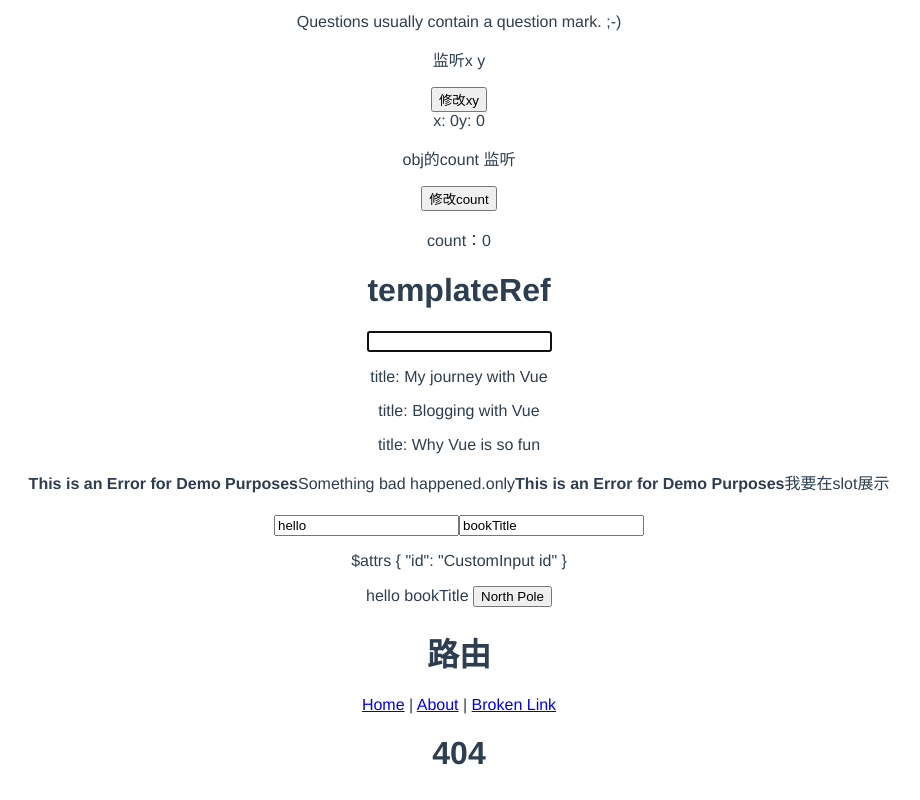
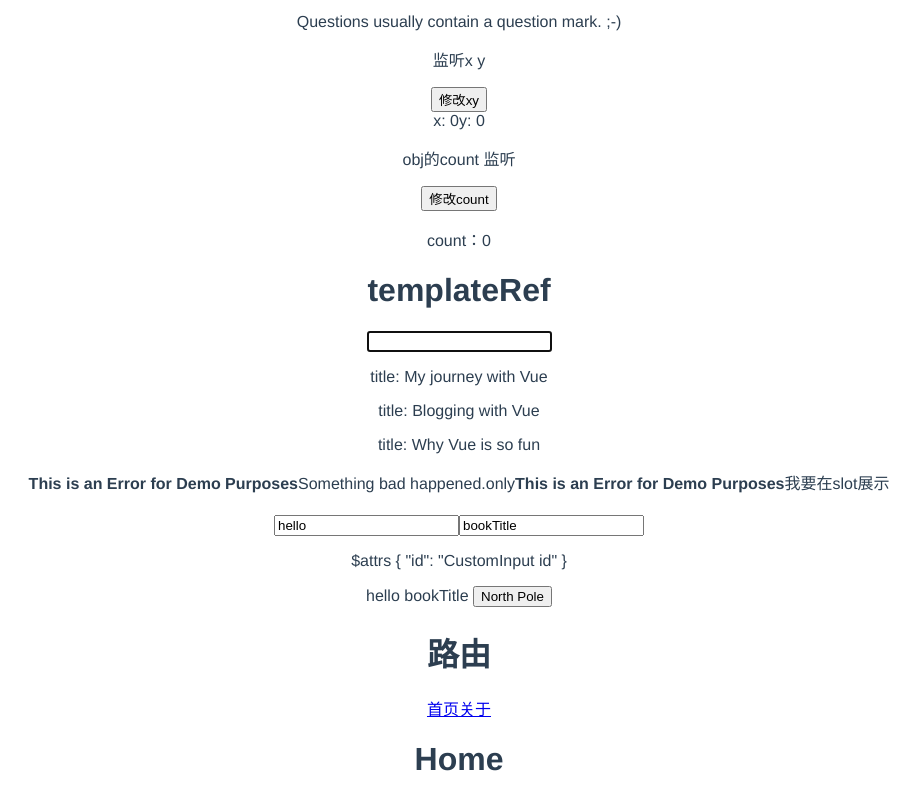
Before and after one commit to Talentjun/Vite-Vue3, a Vue app: page /#/home in a window 1280 px wide. Shown: the part 1020-1820 px from the top of the page, without its empty margins (181-1101 px from the left). Built offline with nearby package versions, Linux system fonts and the light colour scheme.

Commit message:
feat: router store

```diff
--- a/package.json
+++ b/package.json
@@ -10,7 +10,8 @@
   "dependencies": {
     "axios": "^0.27.2",
     "vue": "^3.2.25",
-    "vue-router": "^4.0.15"
+    "vue-router": "^4.0.15",
+    "vuex": "^4.0.2"
   },
   "devDependencies": {
     "@vitejs/plugin-vue": "^2.3.3",
--- a/src/App.vue
+++ b/src/App.vue
@@ -16,10 +16,6 @@ import BlogPost from './components/BlogPost.vue'
 import Slot from './components/Slot.vue'
 import CustomInput from './components/CustomInput.vue'
 import ProvideInject from './components/ProvideInject.vue'
-
-import Home from './components/RouterComponent/Home.vue'
-import RouterAbout from './components/RouterComponent/About.vue'
-import NotFound from './components/RouterComponent/NotFound.vue'
 
 const posts = ref([
   { id: 1, title: 'My journey with Vue' },
@@ -48,23 +44,6 @@ provide('location', {
 
 /* 如果你想确保从 provide 传过来的数据不能被 injector 的组件更改，你可以使用readonly() 来包装提供的值 */
 // provide('read-only-count', readonly(count))
-
-/* router */
-const routes = {
-  '/': Home,
-  '/about': RouterAbout,
-}
-
-const currentPath = ref(window.location.hash)
-console.log('currentPath', currentPath)
-
-window.addEventListener('hashchange', () => {
-  currentPath.value = window.location.hash
-})
-
-const currentView = computed(() => {
-  return routes[currentPath.value.slice(1) || '/'] || NotFound
-})
 </script>
 
 <template>
@@ -109,9 +88,11 @@ const currentView = computed(() => {
 
   <ProvideInject />
   <h1>路由</h1>
-  <a href="#/">Home</a> | <a href="#/about">About</a> |
-  <a href="#/non-existent-path">Broken Link</a>
-  <component :is="currentView" />
+  <p>
+    <router-link to="/home">首页</router-link>
+    <router-link to="/about">关于</router-link>
+  </p>
+  <router-view></router-view>
 </template>
 
 <style>
--- a/src/main.js
+++ b/src/main.js
@@ -1,4 +1,5 @@
 import { createApp } from 'vue'
 import App from './App.vue'
+import router from './router'
 
-createApp(App).mount('#app')
+createApp(App).use(router).mount('#app')
```
Also changed, not shown: src/router/index.js (added, +19 -0 lines), src/store/index.js (added, +19 -0 lines), 1 other file (tests, documents, lock files or other folders).
